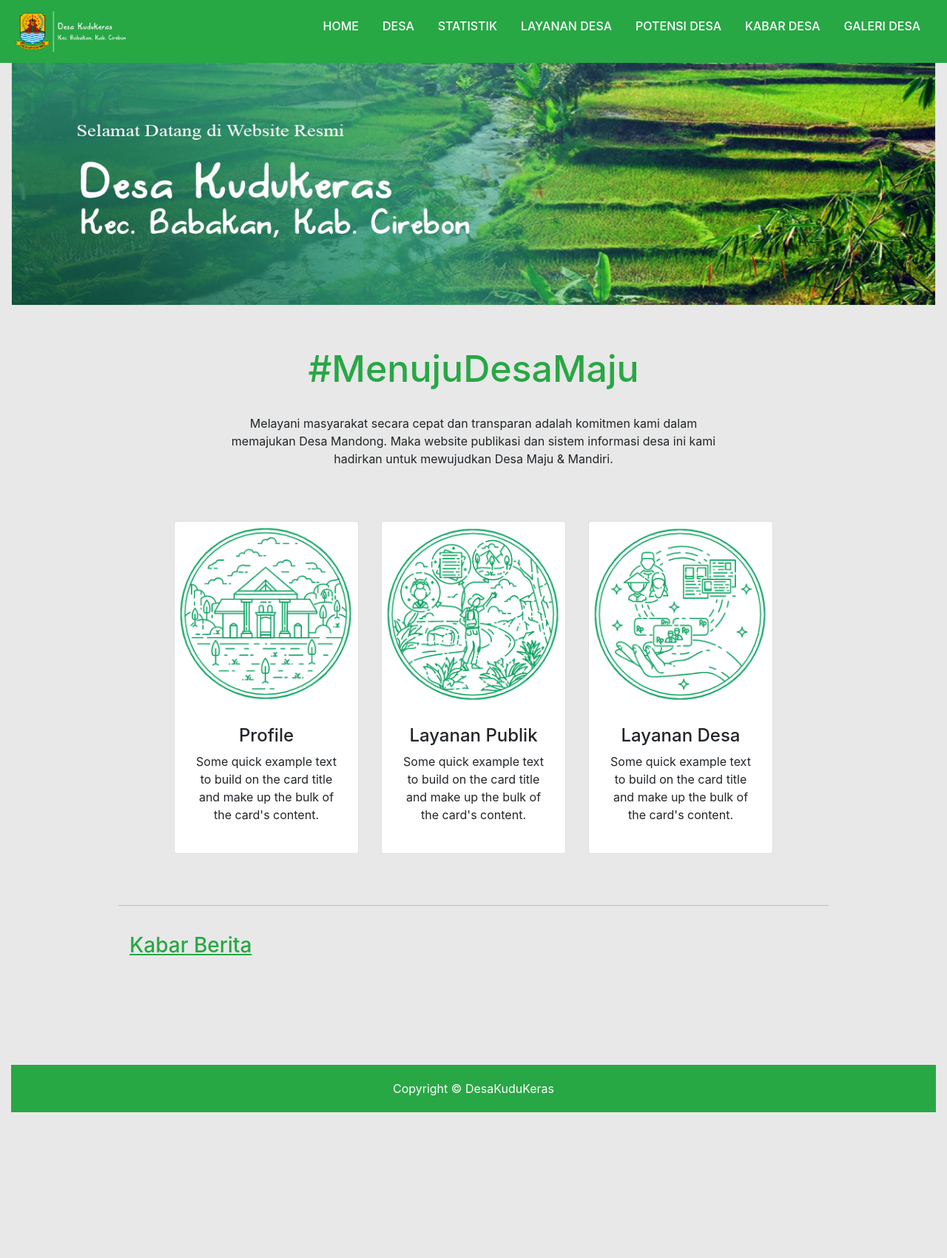
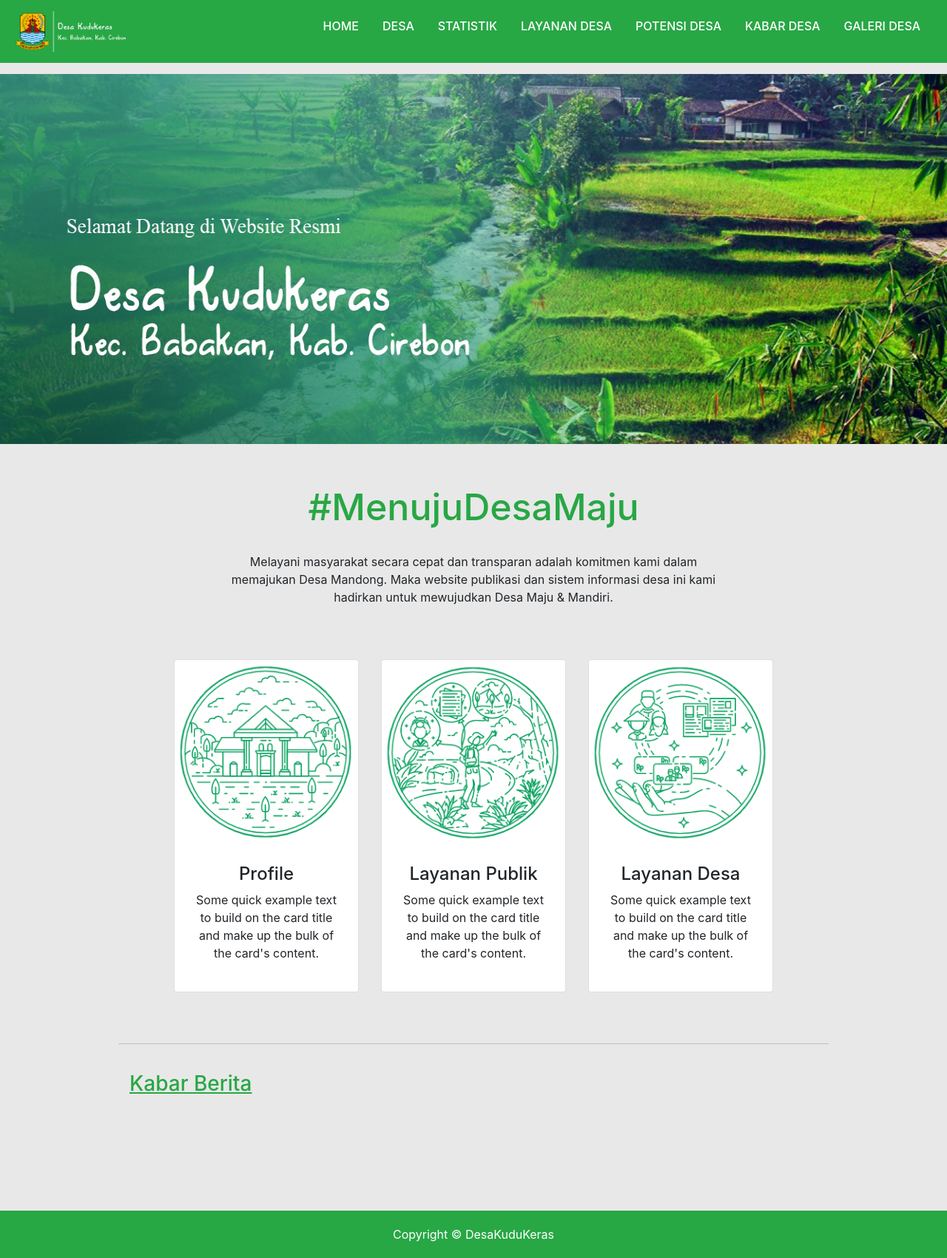
Before and after one commit to ahmad-TG/newproject, a PHP site: page / in a window 1280 px wide. Shown: the whole page at 74% size. Before the commit the page ends 1503 px from the top, so only its background shows below. Run offline with PHP 8.4, Linux system fonts and the light colour scheme; some libraries are stand-ins or nearby versions.

Commit message:
perbaikan

```diff
--- a/content/first_dashboard.php
+++ b/content/first_dashboard.php
@@ -1,9 +1,14 @@
 
 <div>
+   <div class="row" id="box-search">
+      <div class="thumbnail justify-content-between">
+         <img src="statics/banner.jpg" style="height:500px; width:100%;">
+      </div>
+   </div>
 
-   <div class="card ">
+   <!-- <div class="card ">
       <img src="statics/banner.jpg" style="height:400px; width:100%">
-   </div>
+   </div> -->
 
    <div class=" text-center mt-lg-5 font text-success">
       #MenujuDesaMaju
@@ -71,3 +76,23 @@
    </div>
 
 <div style="height:90px"></div>
+
+
+ <style>
+.thumbnail {
+    position: relative;
+    color: white;
+}
+
+.caption {
+    position: absolute;
+    top: 200px;
+    left: 50px;
+}
+
+.btn-xl {
+    padding: 20px 70px;
+    font-size: 20px;
+    border-radius: 10px;
+}
+</style>
--- a/css/style.css
+++ b/css/style.css
@@ -61,9 +61,9 @@ aside{
 }
 section.main{
    flex: 80%;
-   background: #fff;
+   /* background:#E8E8E8; */
    min-height: 530px;
-   padding: 15px 20px;
+   padding: 10px 0;
 }
 
 footer{
--- a/index.php
+++ b/index.php
@@ -25,6 +25,9 @@
          .imgs{
            width:220px;
            height:150px;
+         }
+         .pd-top{
+            margin-top: 90px;
          }
       </Style>
 
@@ -64,10 +67,10 @@
       </header>
 
       <div class="container-fluid  ">
-         <div class="sp justify-content-center">
+
+         <section class="main pd-top">
             <?php include "konten.php"; ?>
-
-         </div>
+         </section>
 
       </div>
       <footer class="bg-success">
```
Also changed, not shown: content/dash_galeridesa.php (+29 -5 lines), css/album.css (added, +39 -0 lines), images/AHMAD SUSANTO KUDUKERAS.JPG (deleted), images/RUTILAHU (5).jpg (added), images/RUTILAHU (7).jpg (added), images/desain.jpg (deleted).
